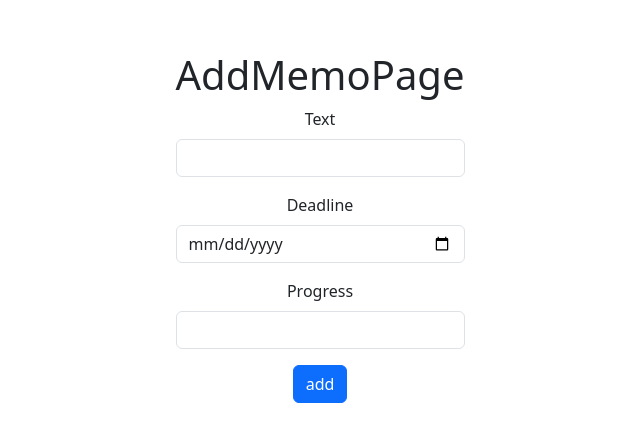
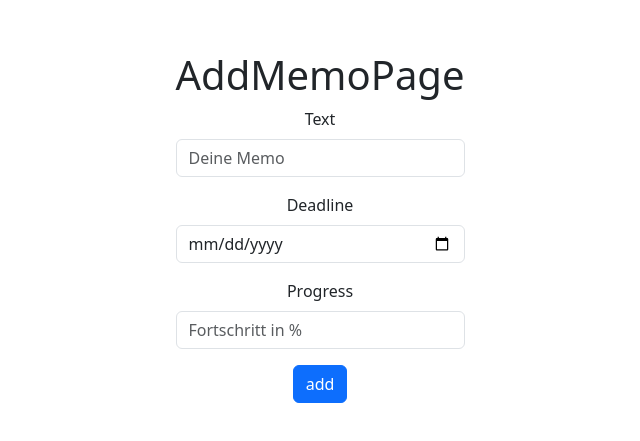
Before and after one commit to TeoDevGerman/memoria, a React (Vite) app: page /AddMemo in a window 1280 px wide. Shown: the part 173-614 px from the top of the page, without its empty margins (320-960 px from the left). Built offline with nearby package versions, Linux system fonts and the light colour scheme.

Commit message:
added placeholder

```diff
--- a/src/AddMemo.tsx
+++ b/src/AddMemo.tsx
@@ -42,7 +42,7 @@ function AddMemo() {
       <form id='editForm' onSubmit={handle}>
         <div className="mb-3">
           <label htmlFor="text" className="form-label">Text</label>
-          <input type="text" className="form-control" id="text" aria-describedby="text" name="text"/>
+          <input placeholder='Deine Memo' type="text" className="form-control" id="text" aria-describedby="text" name="text"/>
         </div>
         <div className="mb-3">
           <label htmlFor="deadline" className="form-label">Deadline</label>
@@ -50,7 +50,7 @@ function AddMemo() {
         </div>
         <div className="mb-3">
           <label htmlFor="progress" className="form-label">Progress</label>
-          <input type="number" className="form-control" id="progress" name="progress" />
+          <input placeholder='Fortschritt in %' type="number" className="form-control" id="progress" name="progress" />
         </div>
         <button type="submit" className="btn btn-primary">add</button>
       </form>
```
